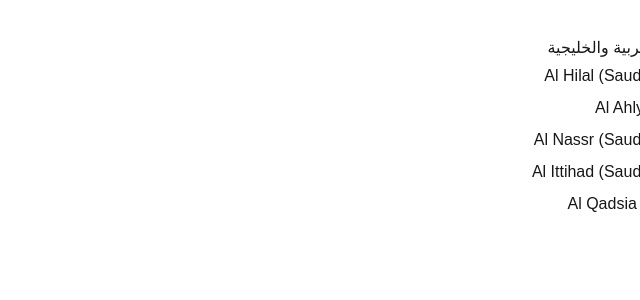
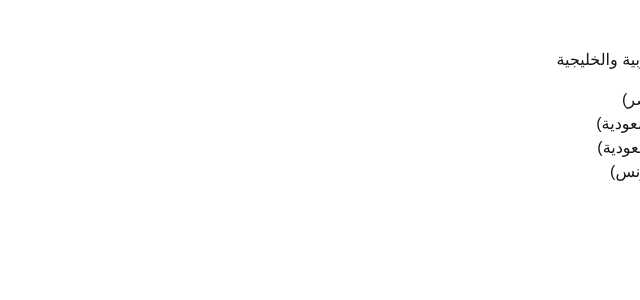
Before and after one commit to nawahtkui/ai-sports-content-generator, a Next.js app: page /arab-teams in a window 1280 px wide. Shown: the top 300 px of the page, without its empty margins (640-1280 px from the left). Built offline with nearby package versions, Linux system fonts and the light colour scheme.

Commit message:
Add Arab/Gulf teams and matches pages

```diff
--- a/app/arab-teams/page.tsx
+++ b/app/arab-teams/page.tsx
@@ -1,19 +1,16 @@
-import teams from "@/data/teams.json";
+import teams from "../../data/teams.json";
 import Link from "next/link";
 
 export default function ArabTeamsPage() {
-  const arabTeams = teams.filter(t =>
-    ["Saudi Arabia", "Egypt", "UAE", "Qatar", "Kuwait", "Bahrain", "Oman", "Jordan"].includes(t.region)
-  );
-
   return (
-    <main style={{ padding: "20px", fontFamily: "sans-serif" }}>
+    <main style={{ padding: "2rem", fontFamily: "sans-serif", maxWidth: "900px" }}>
       <h1>الفرق العربية والخليجية</h1>
-      {arabTeams.length === 0 && <p>لا توجد فرق عربية مضافة بعد.</p>}
-      <ul style={{ lineHeight: "2" }}>
-        {arabTeams.map(team => (
-          <li key={team.id}>
-            <Link href={`/teams/${team.id}`}>{team.name} ({team.region})</Link>
+      <ul style={{ marginTop: "1rem" }}>
+        {teams.map((team) => (
+          <li key={team.slug}>
+            <Link href={`/teams/${team.slug}`}>
+              {team.name} ({team.country})
+            </Link>
           </li>
         ))}
       </ul>
--- a/app/matches/page.tsx
+++ b/app/matches/page.tsx
@@ -1,16 +1,17 @@
-import matches from "@/data/matches.json";
-import Link from "next/link";
+import matches from "../../data/matches.json";
 
 export default function MatchesPage() {
   return (
-    <main style={{ padding: "20px", fontFamily: "sans-serif" }}>
+    <main style={{ padding: "2rem", fontFamily: "sans-serif", maxWidth: "900px" }}>
       <h1>جميع المباريات</h1>
-      <ul style={{ lineHeight: "2" }}>
-        {matches.map(match => (
+      <ul style={{ marginTop: "1rem" }}>
+        {matches.map((match) => (
           <li key={match.slug}>
-            <Link href={`/matches/${match.slug}`}>
-              {match.home} vs {match.away} — {match.date} — {match.score}
-            </Link>
+            <strong>{match.home} vs {match.away}</strong>
+            <div style={{ fontSize: "0.9rem", color: "#666" }}>
+              {match.date} — {match.score}
+            </div>
+            <p>{match.summary}</p>
           </li>
         ))}
       </ul>
--- a/app/page.tsx
+++ b/app/page.tsx
@@ -1,36 +1,8 @@
-import matches from "../data/matches.json";
-
-export default function HomePage() {
-  // عرض آخر 3 مباريات فقط (يمكن تعديل العدد)
-  const latestMatches = matches.slice(-3).reverse();
-
+export default function Page() {
   return (
-    <main style={{ padding: "2rem", fontFamily: "sans-serif", maxWidth: "900px", margin: "0 auto" }}>
-      <h1>Welcome to AI Sports Content Generator!</h1>
-      <p style={{ color: "#666", marginTop: "1rem" }}>
-        This project displays automated sports content. Check out the latest matches below:
-      </p>
-
-      <ul style={{ marginTop: "2rem", lineHeight: "2" }}>
-        {latestMatches.map((match) => (
-          <li key={match.slug}>
-            <a
-              href={`/matches/${match.slug}`}
-              style={{ textDecoration: "underline", color: "#0070f3" }}
-            >
-              <strong>{match.home} vs {match.away}</strong>
-            </a>
-            <div style={{ fontSize: "0.9rem", color: "#666" }}>
-              {match.date} — {match.score}
-            </div>
-            <p style={{ marginTop: "0.5rem" }}>{match.summary}</p>
-          </li>
-        ))}
-      </ul>
-
-      <a href="/matches" style={{ display: "inline-block", marginTop: "2rem", color: "#0070f3", textDecoration: "underline" }}>
-        See all matches →
-      </a>
+    <main style={{ padding: "2rem", fontFamily: "sans-serif", maxWidth: "900px" }}>
+      <h1>مرحباً بكم في مولد محتوى الرياضة بالذكاء الاصطناعي!</h1>
+      <p>يعرض هذا المشروع محتوى رياضيًا آليًا. اطلع على أحدث المباريات أدناه:</p>
     </main>
   );
 }
--- a/app/teams/[team]/page.tsx
+++ b/app/teams/[team]/page.tsx
@@ -1,6 +1,6 @@
 import { notFound } from "next/navigation";
-import teams from "@/data/teams.json";
-import matches from "@/data/matches.json";
+import teams from "../../../data/teams.json";
+import matches from "../../../data/matches.json";
 
 interface Params {
   params: { team: string };
@@ -9,28 +9,28 @@
 export default function TeamPage({ params }: Params) {
   const teamSlug = params.team.toLowerCase();
 
-  const team = teams.find(t => t.id.toLowerCase() === teamSlug);
-  if (!team) return notFound();
+  const teamInfo = teams.find((t) => t.slug.toLowerCase() === teamSlug);
+  if (!teamInfo) return notFound();
 
   const teamMatches = matches.filter(
-    m => m.home.toLowerCase() === teamSlug || m.away.toLowerCase() === teamSlug
+    (m) => m.home.toLowerCase() === teamSlug || m.away.toLowerCase() === teamSlug
   );
 
   return (
-    <main style={{ padding: "20px", fontFamily: "sans-serif", maxWidth: "900px" }}>
-      <h1>{team.name} - {team.region}</h1>
-      {teamMatches.length === 0 ? (
-        <p>لا توجد مباريات لهذا الفريق حتى الآن.</p>
-      ) : (
-        <ul style={{ lineHeight: "2" }}>
-          {teamMatches.map(match => (
-            <li key={match.slug}>
-              <strong>{match.home} vs {match.away}</strong> — {match.date} — {match.score}
-              <p>{match.summary}</p>
-            </li>
-          ))}
-        </ul>
-      )}
+    <main style={{ padding: "2rem", fontFamily: "sans-serif", maxWidth: "900px" }}>
+      <h1>{teamInfo.name}</h1>
+      <p>البلد: {teamInfo.country}</p>
+      <h2 style={{ marginTop: "2rem" }}>المباريات:</h2>
+      <ul>
+        {teamMatches.map((match) => (
+          <li key={match.slug}>
+            <strong>{match.home} vs {match.away}</strong>
+            <div style={{ fontSize: "0.9rem", color: "#666" }}>
+              {match.date} — {match.score}
+            </div>
+          </li>
+        ))}
+      </ul>
     </main>
   );
 }
--- a/data/matches.json
+++ b/data/matches.json
@@ -1,4 +1,4 @@
 [
-  { "slug": "alhilal-vs-alnassr", "home": "Al Hilal", "away": "Al Nassr", "date": "2026-01-25", "score": "2-1", "summary": "مباراة ديربي مثيرة بين الهلال والنصر." },
-  { "slug": "alahly-vs-alittihad", "home": "Al Ahly", "away": "Al Ittihad", "date": "2026-01-26", "score": "3-2", "summary": "مباراة قوية للأندية العربية بين الأهلي والإتحاد." }
+  { "slug": "alahly-vs-alhilal", "home": "AlAhly", "away": "AlHilal", "date": "2026-01-20", "score": "2-1", "summary": "مباراة مثيرة بين الأهلي والهلال." },
+  { "slug": "alnasr-vs-esperance", "home": "AlNasr", "away": "Esperance", "date": "2026-01-21", "score": "3-2", "summary": "النصر والتـرجـي في مباراة مشوقة." }
 ]
--- a/data/teams.json
+++ b/data/teams.json
@@ -1,7 +1,6 @@
 [
-  { "id": "alhilal", "name": "Al Hilal", "continent": "Asia", "region": "Saudi Arabia" },
-  { "id": "alahly", "name": "Al Ahly", "continent": "Africa", "region": "Egypt" },
-  { "id": "alnassr", "name": "Al Nassr", "continent": "Asia", "region": "Saudi Arabia" },
-  { "id": "alittihad", "name": "Al Ittihad", "continent": "Asia", "region": "Saudi Arabia" },
-  { "id": "alqadsia", "name": "Al Qadsia", "continent": "Asia", "region": "Kuwait" }
+  { "slug": "alahly", "name": "الأهلي", "country": "مصر" },
+  { "slug": "alhilal", "name": "الهلال", "country": "السعودية" },
+  { "slug": "alnasr", "name": "النصر", "country": "السعودية" },
+  { "slug": "esperance", "name": "الترجي", "country": "تونس" }
 ]
```
